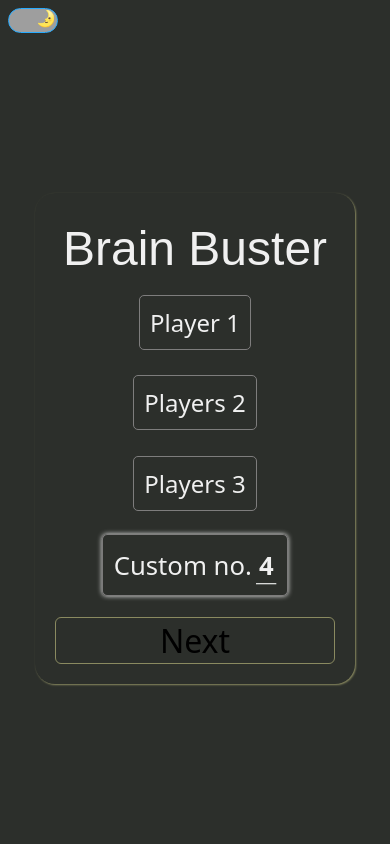
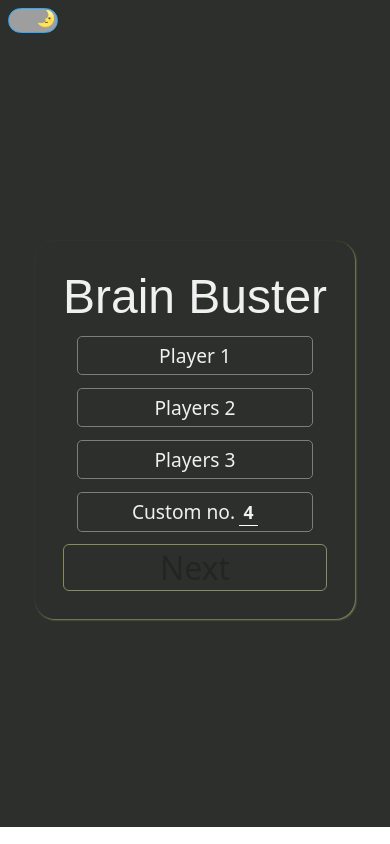
Before and after one commit to rohit-sde/brain-busters, a React (Vite) app: page / in a window 390 px wide. Built offline with nearby package versions, Linux system fonts and the light colour scheme; grey boxes are pictures that could not be loaded; a web font is replaced by a local one.

Commit message:
mobile view setup

```diff
--- a/src/Components/smallcomponents/NextButton/NextButton.css
+++ b/src/Components/smallcomponents/NextButton/NextButton.css
@@ -19,9 +19,9 @@
   bottom: -1px;
 }
 
-@media screen and (max-width: 430px) {
+/* @media screen and (max-width: 430px) {
   .NextButton,
   .NextButtonactive {
     margin: 10px 0px 0px 0px;
   }
-}
+} */
--- a/src/Pages/Home/components/buttons/NumOfPlayers.css
+++ b/src/Pages/Home/components/buttons/NumOfPlayers.css
@@ -27,7 +27,7 @@
   font-weight: 600;
   background-color: transparent;
   border: none;
-  font-size: 1.5rem;
+  font-size: 1.1rem;
   margin-left: 4px;
   color: var(--text-color);
   border-bottom: 0.01px solid white;
@@ -44,3 +44,12 @@
 .playerNumInput:focus-visible {
   outline: 1px;
 }
+
+@media screen and (max-width: 430px) {
+  .noOfPlayers {
+    margin: 0.4rem;
+    font-size: 1.2rem;
+    padding: 5px;
+    width: 80%;
+  }
+}
--- a/src/Pages/Home/components/buttons/NumOfPlayers.tsx
+++ b/src/Pages/Home/components/buttons/NumOfPlayers.tsx
@@ -15,16 +15,13 @@ const NumOfPlayers = ({
   clickhandler,
 }: arguments) => {
   const [inputvalue, setInputvalue] = useState(4);
-  // console.log(playerCount);
-  useEffect(() => {
-    clickhandler?.(inputvalue);
-  }, [inputvalue]);
+  // useEffect(() => {
+  //   clickhandler?.(inputvalue);
+  // }, [inputvalue]);
   function handleInput(val: object) {
     const currentValue = val?.target?.value;
     if (currentValue >= 4 && currentValue <= 8) {
       setInputvalue(Number(currentValue));
-      // console.log("val.target.value", currentValue);
-      // console.log("inputvalue", inputvalue);
       return;
     }
     setInputvalue((prev) => prev);
--- a/src/Pages/PlayerNames/PlayerNames.css
+++ b/src/Pages/PlayerNames/PlayerNames.css
@@ -3,5 +3,17 @@
   display: flex;
   flex-direction: column;
   padding: 2px;
+  width: 33%;
+  min-width: 300px;
+  max-width: 450px;
   /* border: 1px solid white; */
 }
+
+@media screen and (max-width: 430px) {
+  .outterLayer {
+    width: 100%;
+    margin: 0px 20px;
+    min-width: none;
+    max-width: none;
+  }
+}
--- a/src/index.css
+++ b/src/index.css
@@ -31,3 +31,9 @@ body {
   /* align-items: center;
   justify-content: center; */
 }
+
+@media screen and (max-width: 430px) {
+  body {
+    height: calc(100vh - 17px);
+  }
+}
```
